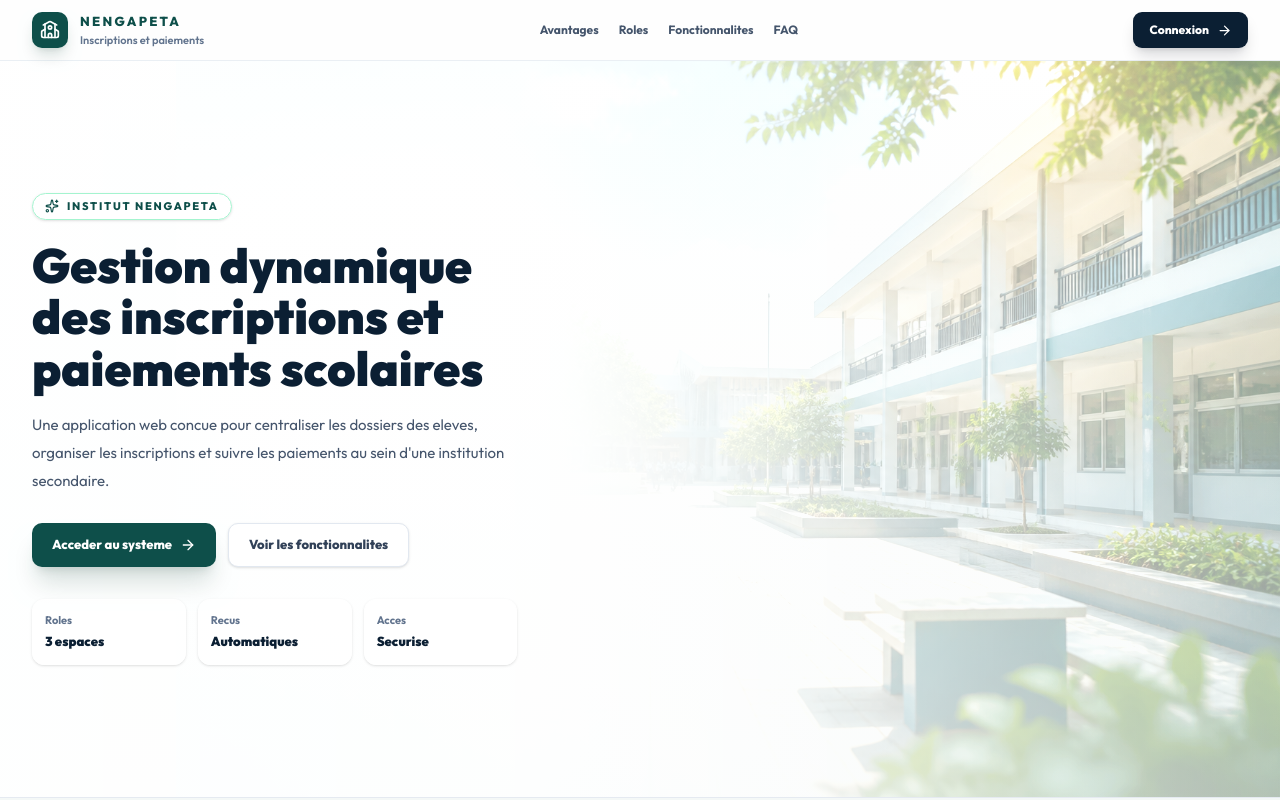
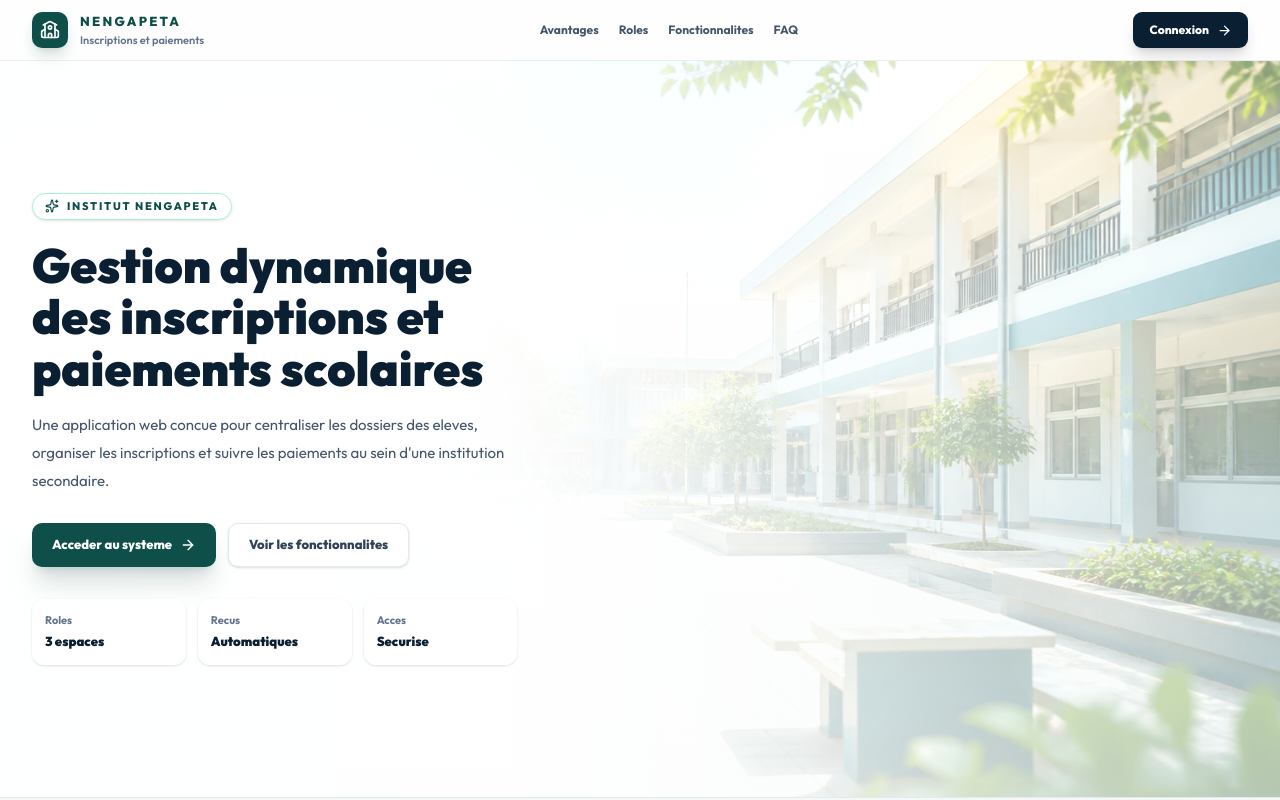
Before and after one commit to Amani-S21/Gestion_Inscript_Paiement_School, a React (Vite) app in the folder frontend/: page / in a window 1280 px wide. Shown: the top 800 px of the page. Built offline with nearby package versions, Linux system fonts and the light colour scheme; no server answers.

Commit message:
update project

```diff
--- a/frontend/src/pages/landing/LandingPage.tsx
+++ b/frontend/src/pages/landing/LandingPage.tsx
@@ -135,7 +135,7 @@ export function LandingPage() {
         <img
           src="/images/nengapeta-school-hero.png"
           alt=""
-          className="absolute inset-0 h-full w-full object-contain object-center opacity-100 brightness-[1.16] contrast-[1.03] saturate-[1.06] lg:object-right"
+          className="absolute inset-0 h-full w-full object-cover object-center opacity-100 brightness-[1.16] contrast-[1.03] saturate-[1.06] lg:object-right"
         />
         <div
           className="absolute inset-0"
```
Also changed, not shown: 4 other files (tests, documents, lock files or other folders).
